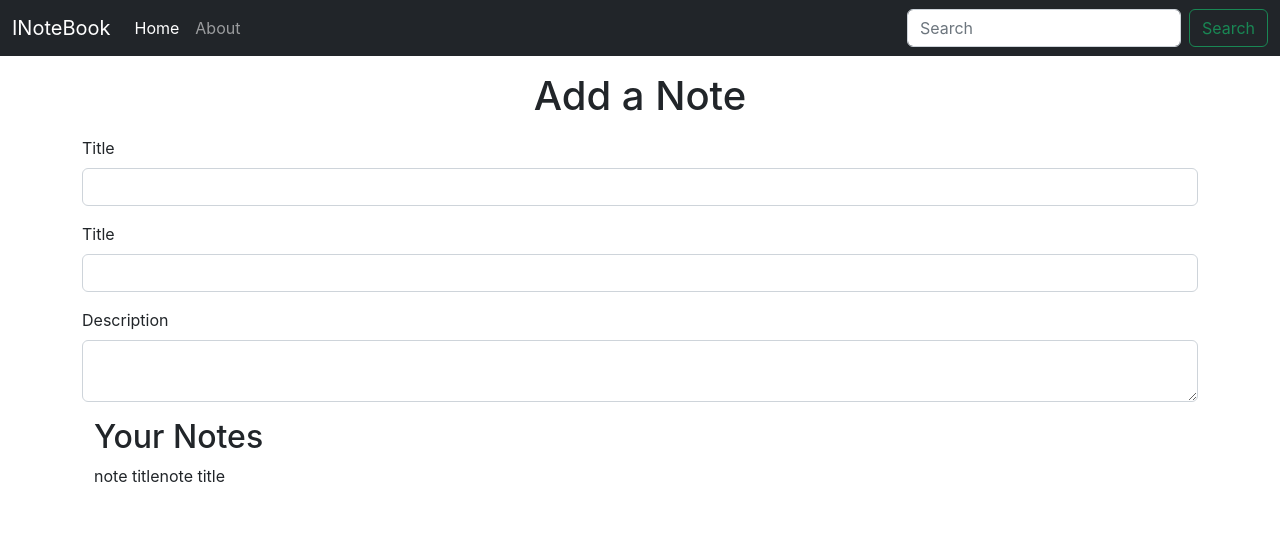
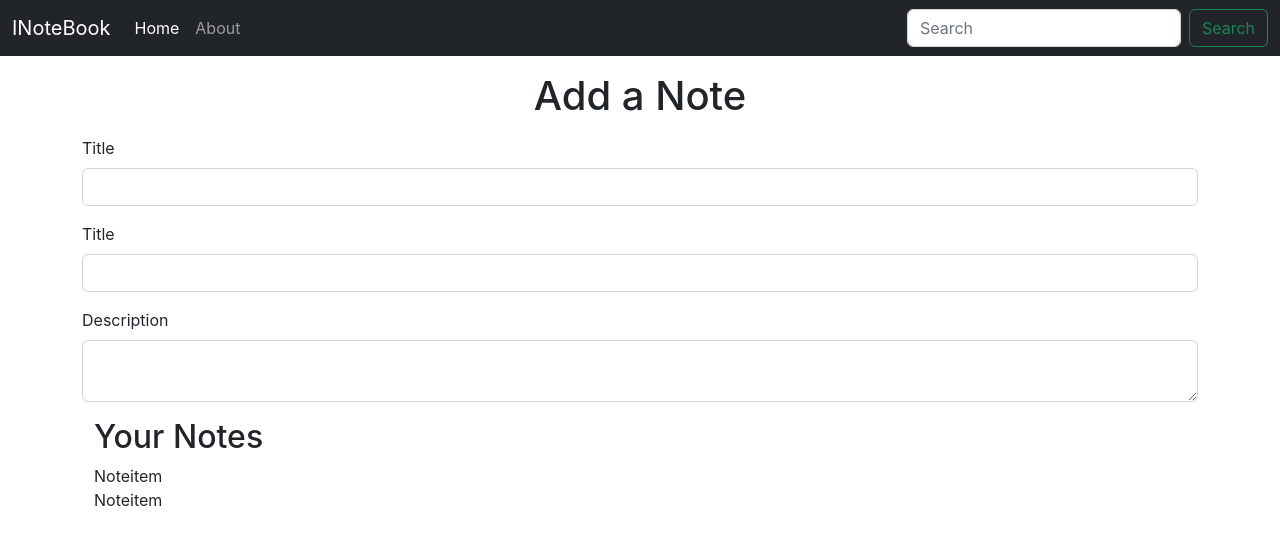
Before and after one commit to Faisal-Ismail65/inotebook, a React (Create React App) app: page / in a window 1280 px wide. Shown: the top 544 px of the page. Built offline with nearby package versions, Linux system fonts and the light colour scheme.

Commit message:
adding noteitem

```diff
--- a/src/components/Home.js
+++ b/src/components/Home.js
@@ -1,8 +1,8 @@
-import React, {useContext} from 'react'
-import noteContext from '../context/notes/NoteContext';
+import React from 'react'
+import Notes from './Notes'
+
 const Home = () => {
-const context = useContext(noteContext);
-const {notes, setNotes} =  context;
+
   return (
   <>
     <h1 className='text-center my-3'>Add a Note</h1>
@@ -18,12 +18,7 @@ const {notes, setNotes} =  context;
       <label htmlFor="description" className="form-label">Description</label>
       <textarea className="form-control" id="description" rows="2"></textarea>
     </div>
-    <div className='container my-3'>
-      <h2>Your Notes</h2>
-      {notes.map((note)=>note.title)}
-
-    </div>
-
+    <Notes/>
   </>
   )
 }
--- /dev/null
+++ b/src/components/Noteitem.js
@@ -0,0 +1,9 @@
+import React from 'react'
+
+const Noteitem = () => {
+  return (
+    <div>Noteitem</div>
+  )
+}
+
+export default Noteitem
--- /dev/null
+++ b/src/components/Notes.js
@@ -0,0 +1,17 @@
+import React, { useContext } from 'react'
+import noteContext from '../context/notes/NoteContext';
+import Noteitem from './Noteitem';
+
+
+const Notes = () => {
+    const context = useContext(noteContext);
+    const { notes } = context;
+    return (
+        <div className='container my-3'>
+            <h2>Your Notes</h2>
+            {notes.map((note) => <Noteitem note={note} />)}
+        </div>
+    )
+}
+
+export default Notes
```
